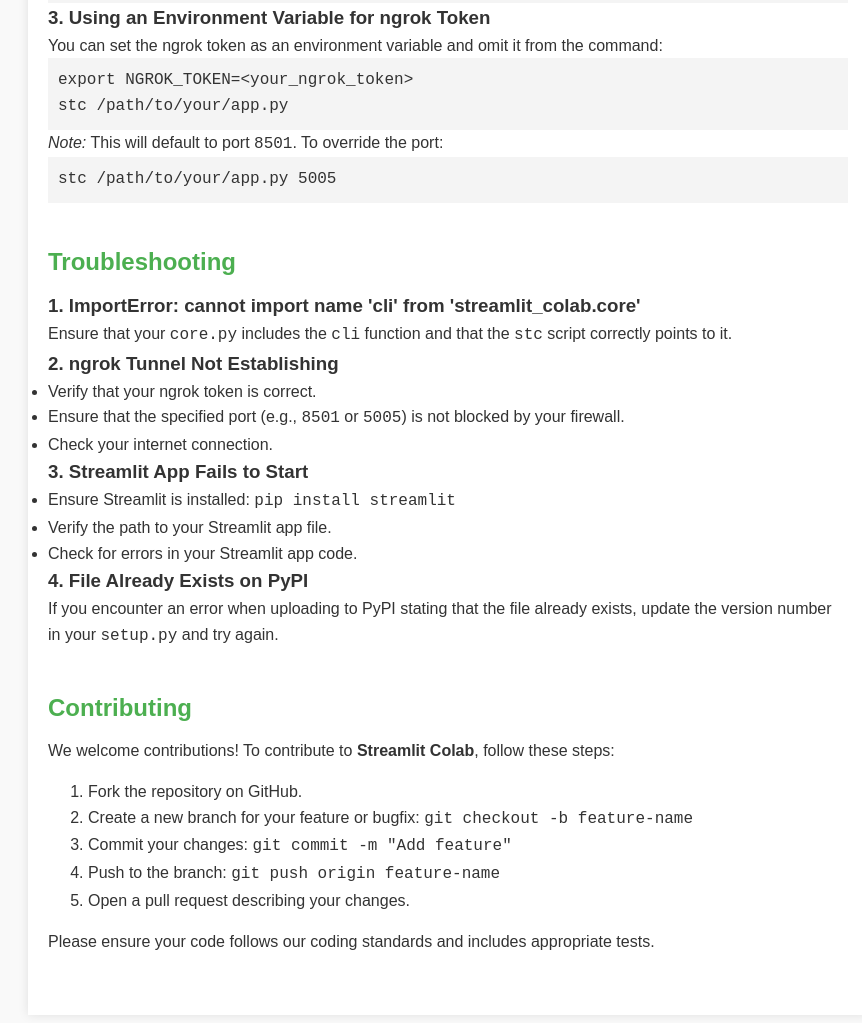
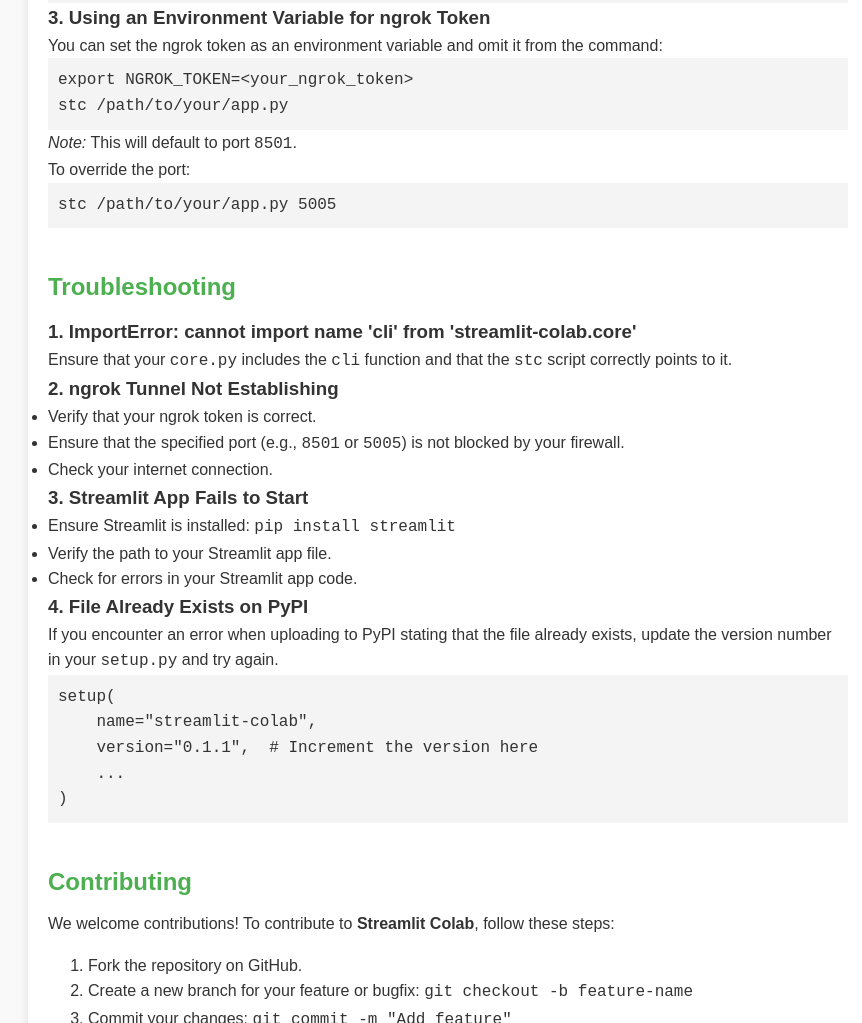
Before and after one commit to wuhplaptop/streamlit-colab, a plain HTML site: page index.html in a window 1280 px wide. Shown: the part 1260-2283 px from the top of the page, without its empty margins (192-1054 px from the left). Drawn offline with Linux system fonts and the light colour scheme.

Commit message:
Update index.html

```diff
--- a/index.html
+++ b/index.html
@@ -139,7 +139,7 @@
         <section id="installation">
             <h2>Installation</h2>
             <p>To install <strong>Streamlit Colab</strong>, follow these steps:</p>
-            <pre><code>pip install streamlit_colab</code></pre>
+            <pre><code>pip install streamlit-colab</code></pre>
             <p>Alternatively, you can install it from the source:</p>
             <pre><code>git clone https://github.com/yourusername/streamlit_colab.git
 cd streamlit_colab
@@ -172,28 +172,37 @@ pip install .</code></pre>
             <p>You can set the ngrok token as an environment variable and omit it from the command:</p>
             <pre><code>export NGROK_TOKEN=&lt;your_ngrok_token&gt;
 stc /path/to/your/app.py</code></pre>
-            <p><em>Note:</em> This will default to port <code>8501</code>. To override the port:</p>
+            <p><em>Note:</em> This will default to port <code>8501</code>.</p>
+            <p>To override the port:</p>
             <pre><code>stc /path/to/your/app.py 5005</code></pre>
         </section>
 
         <section id="troubleshooting">
             <h2>Troubleshooting</h2>
-            <h3>1. ImportError: cannot import name 'cli' from 'streamlit_colab.core'</h3>
+            <h3>1. ImportError: cannot import name 'cli' from 'streamlit-colab.core'</h3>
             <p>Ensure that your <code>core.py</code> includes the <code>cli</code> function and that the <code>stc</code> script correctly points to it.</p>
+
             <h3>2. ngrok Tunnel Not Establishing</h3>
             <ul>
                 <li>Verify that your ngrok token is correct.</li>
                 <li>Ensure that the specified port (e.g., <code>8501</code> or <code>5005</code>) is not blocked by your firewall.</li>
                 <li>Check your internet connection.</li>
             </ul>
+
             <h3>3. Streamlit App Fails to Start</h3>
             <ul>
                 <li>Ensure Streamlit is installed: <code>pip install streamlit</code></li>
                 <li>Verify the path to your Streamlit app file.</li>
                 <li>Check for errors in your Streamlit app code.</li>
             </ul>
+
             <h3>4. File Already Exists on PyPI</h3>
             <p>If you encounter an error when uploading to PyPI stating that the file already exists, update the version number in your <code>setup.py</code> and try again.</p>
+            <pre><code>setup(
+    name="streamlit-colab",
+    version="0.1.1",  # Increment the version here
+    ...
+)</code></pre>
         </section>
 
         <section id="contributing">
```
